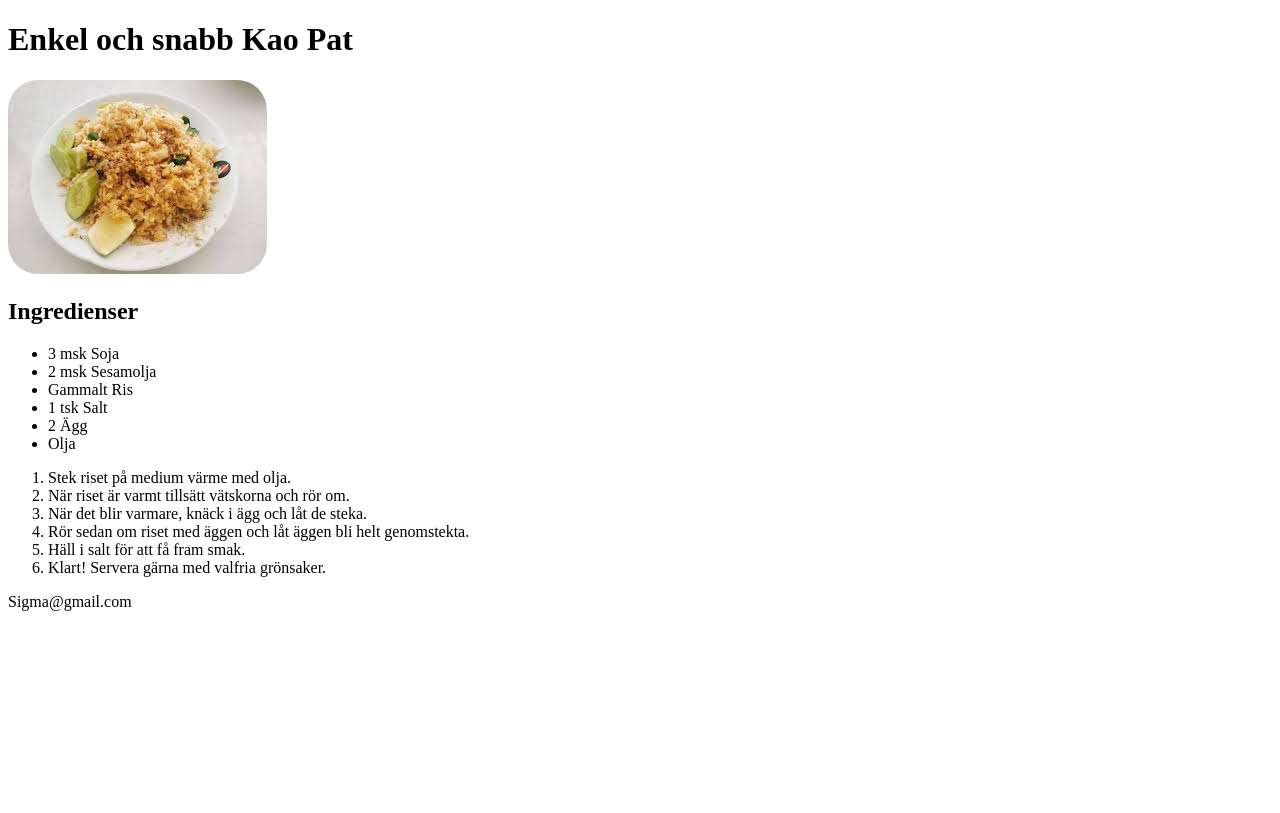
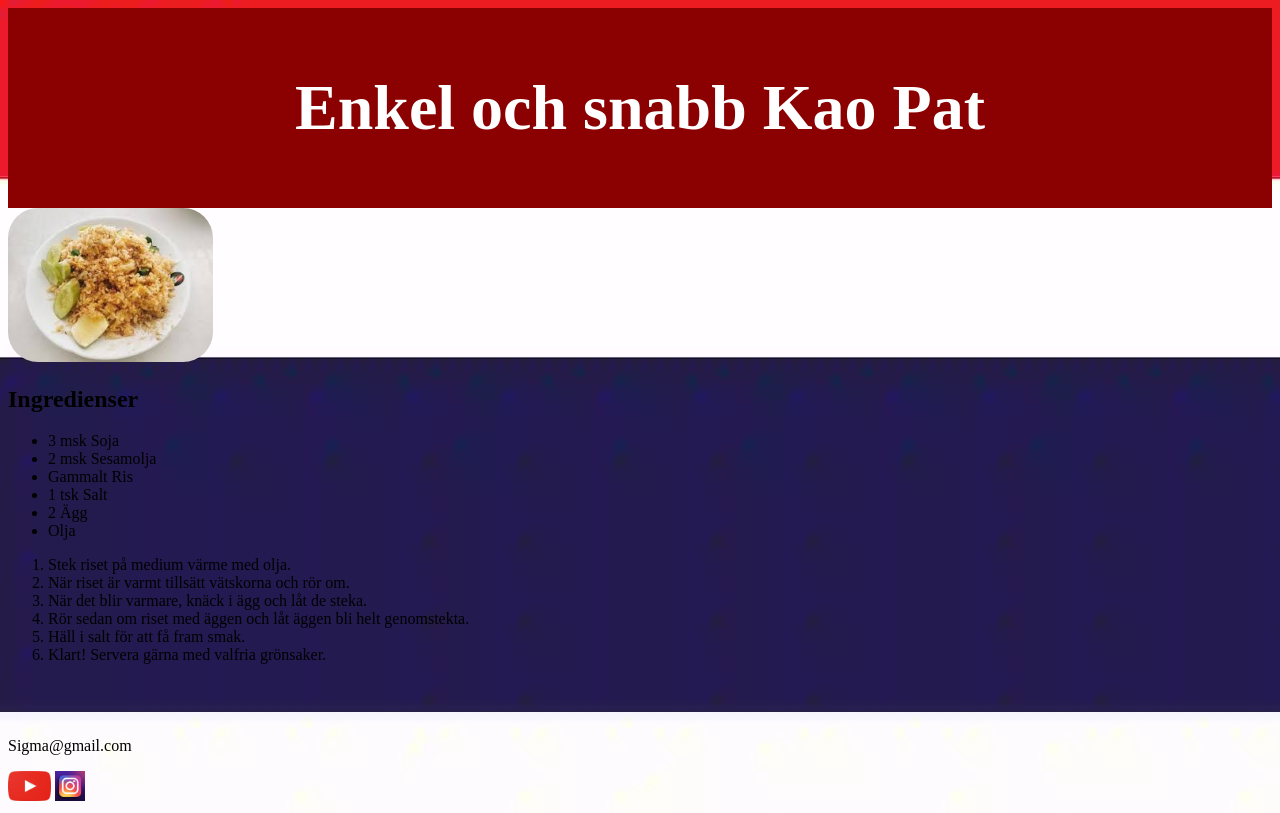
Before and after one commit to TE23D-Ekholm-Richard/Recept-hemsida, a plain HTML site: page index.html in a window 1280 px wide. Drawn offline with Linux system fonts and the light colour scheme.

Commit message:
börjar css nu

```diff
--- a/index.html
+++ b/index.html
@@ -14,7 +14,7 @@
 
         <main class = "saker">
 
-                <img id="kaopatbild" src="kao pat.jpg" alt="bilden till Kao Pat"/>
+                <img id="kaopatbild" src="img/kao pat.jpg" alt="bilden till Kao Pat"/>
 
 
 
@@ -50,7 +50,8 @@
     </footer>
 
     <div class = "sociala-medier">
-
+        <img src="img/youtube jpeg.jpg" alt ="youtube bild länk"/>
+        <img src="img/insta gram jpeg v2.webp" alt ="instgram bild länk"/>
 
     </div>
 </body>
--- a/style.css
+++ b/style.css
@@ -1,6 +1,26 @@
+body{
+    display: grid;
+    grid-template-columns: 1fr, 1fr, 1fr, 1fr;
+    grid-template-rows: 10vh, 20vh, 7vh, 10vh, 20vh, 33vh;
+    background-image: url(./img/thialand\ flagg.webp);
+}
+
+
+
 #kaopatbild{
 
 max-width: 30%;
 max-height: 30%;
 border-radius: 30px;
 }
+
+.sociala-medier img{
+    max-height: 30px;
+}
+.header {
+    background-color: #8b0000;
+    color: white;
+    text-align: center;
+    padding: 20px 0;
+    font-size: 2em;
+}
```
Also changed, not shown: img/insta gram jpeg v2.webp (added), img/kao pat.jpg (renamed from kao pat.jpg), img/thialand flagg.webp (added), img/youtube jpeg.jpg (renamed from youtube jpeg.jpg).
